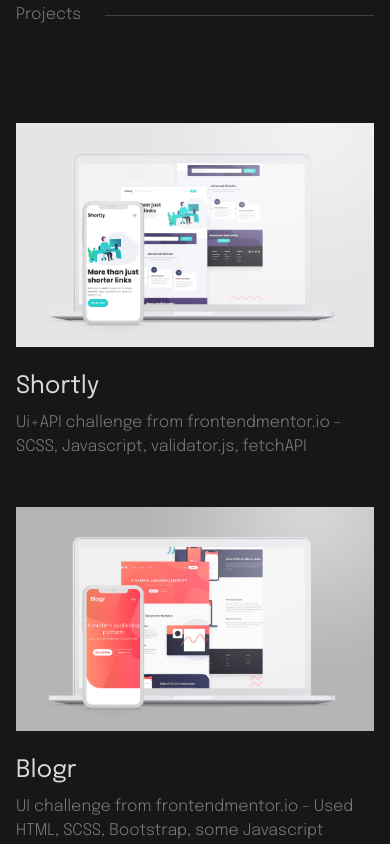
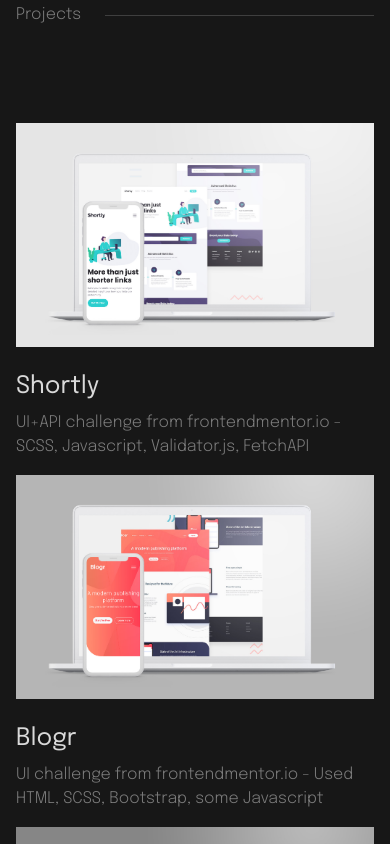
Before and after one commit to alxcrudu/next-portfolio, a Next.js app: page / in a window 390 px wide. Shown: the part 900-1744 px from the top of the page. Built offline with nearby package versions, Linux system fonts and the light colour scheme.

Commit message:
min chngs

```diff
--- a/components/About.js
+++ b/components/About.js
@@ -18,7 +18,7 @@ export default function About() {
         </div>
         <div className="projects-right | md:ml-2">
           <div className="flex items-center">
-            <p className="text | md:hidden font-light mr-6">{t.proj2}</p>
+            <p className="text | md:hidden font-light mr-6">{t.abt}</p>
             <div className="division-line | w-full opacity-40 md:mt-3"></div>
           </div>
           <div className="even-columns | mt-24">
--- a/components/Projects.js
+++ b/components/Projects.js
@@ -26,7 +26,7 @@ export default function Projects() {
                     <p className="text | md:hidden font-light mr-6">{t.proj2}</p>
                     <div className="division-line | w-full opacity-40 md:mt-3"></div>
                 </div>
-                <div className="projects-selector | flex flex-wrap gap-12 mt-24">
+                <div className="projects-selector | mt-24">
                     <div className="project">
                         <Image src={shortlyProj} alt="Shortly-project"/>
                         <h2 className="text-2xl mt-6">Shortly</h2>
--- a/public/locales/en.js
+++ b/public/locales/en.js
@@ -13,7 +13,7 @@ const en = {
     proj2: "Projects",
     allproj: "All my projects",
     desc1: "Made with create-react-app, hooks, state & storing items in local storage.",
-    desc2: "Ui+API challenge from frontendmentor.io - SCSS, Javascript, validator.js, fetchAPI",
+    desc2: "UI+API challenge from frontendmentor.io - SCSS, Javascript, Validator.js, FetchAPI",
     desc3: "UI challenge from frontendmentor.io - Used HTML, SCSS, Bootstrap, some Javascript",
 // about
     abt: "About",
--- a/public/locales/ro.js
+++ b/public/locales/ro.js
@@ -13,7 +13,7 @@ const ro = {
     proj2: "Proiecte",
     allproj: "Toate proiectele mele",
     desc1: "Construita cu create-react-app, hooks, state & local storage.",
-    desc2: "Ui+API challenge de pe frontendmentor.io - SCSS, Javascript, validator.js, fetchAPI",
+    desc2: "UI+API challenge de pe frontendmentor.io - SCSS, Javascript, Validator.js, FetchAPI",
     desc3: "UI challenge de pe frontendmentor.io - HTML, SCSS, Bootstrap, putin Javascript",
 // about
     abt: "Despre",
--- a/styles/globals.css
+++ b/styles/globals.css
@@ -99,7 +99,7 @@ li {
   margin-right: auto;
 }
 
-@media (max-width: 50em) {
+@media (max-width: 48em) {
   .container {
     --padding: 1em;
   }
@@ -189,7 +189,7 @@ h1 {
   gap: 1em;
 }
 
-@media (min-width: 50em) {
+@media (min-width: 48em) {
   .even-columns {
     grid-auto-flow: column;
     grid-auto-columns: 1fr 1fr;
@@ -274,7 +274,12 @@ min-width: 280px;
   display: grid;
   grid-template-columns: 100px 1fr;
 }
-@media (max-width: 50em) {
+.projects-selector {
+  display: grid;
+  grid-template-columns: 1fr 1fr 1fr;
+  gap: 2em;
+}
+@media (max-width: 48em) {
   .projects-container {
     display: grid;
     grid-template-columns: 0 1fr;
@@ -283,16 +288,31 @@ min-width: 280px;
     justify-content: center;
   }
 }
-.project {
-  width: 350px;
+/* .project {
+  max-width: 21.875em;
   overflow: hidden;
-}
+} */
 .project img {
   width: 100%;
 }
-@media (max-width: 31.25em) {
+@media (max-width: 82.5em) {
+  .projects-selector {
+    grid-template-columns: 1fr 1fr;
+    gap: 2em;
+  }
+}
+@media (max-width: 40em) {
+  .projects-selector {
+    display: flex;
+    flex-direction: column;
+    gap: 1em;
+    align-items: center;
+  }
   .project {
-    width: 100%;
+    max-width: 32.5em;
+    display: flex;
+    flex-direction: column;
+    justify-content: center;
   }
 }
 
```
